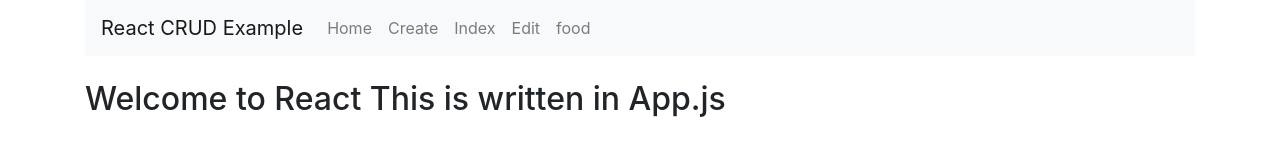
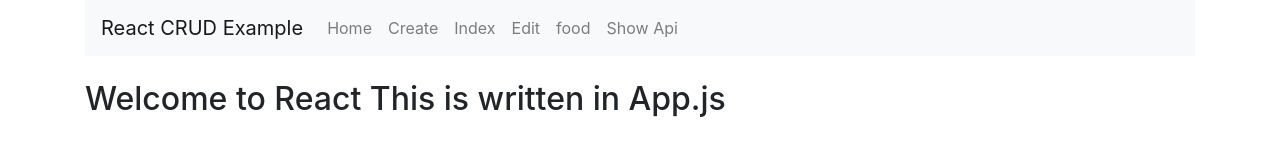
Before and after one commit to POOJAKGUPTA/react-crud, a React (Create React App) app: page /create in a window 1280 px wide. Shown: the top 160 px of the page. Built offline with nearby package versions, Linux system fonts and the light colour scheme.

Commit message:
new api show

```diff
--- a/src/App.js
+++ b/src/App.js
@@ -8,6 +8,8 @@ import Create from './view/create.component';
 import Edit from './view/edit.component';
 import Index from './view/index.component';
 import Food from './foodblog';
+import Showapi from './show_api';
+
 
 class App extends Component {
   render() {
@@ -33,6 +35,9 @@ class App extends Component {
                 <li className="nav-item">
                   <Link to={'/food'} className="nav-link">food</Link>
                 </li>
+                 <li className="nav-item">
+                  <Link to={'/shw_api'} className="nav-link">Show Api</Link>
+                </li>
               </ul>
             </div>
           </nav> <br/>
@@ -42,6 +47,8 @@ class App extends Component {
               <Route path='/edit/:id' component={ Edit } />
               <Route path='/index' component={ Index } />
               <Route path='/food' component={ Food } />
+              <Route path='/shw_api' component={ Showapi } />
+
           </Switch>
         </div>
       </Router>
--- a/src/view/create.component.js
+++ b/src/view/create.component.js
@@ -4,7 +4,7 @@ class Create extends Component {
   constructor(props){
     super(props)
       this.state = {
-        name: '',
+        userId: '',
         title: '',
         body:  ''
     }
--- a/src/view/index.component.js
+++ b/src/view/index.component.js
@@ -22,14 +22,16 @@ var poo = ""
     	} else {
     		poo = (<div>
     			<table>
+            <tbody>
     			<tr><th>Title</th><th>First name</th><th>Last name</th><th>Gender</th></tr>
     			<tr>
               <td>{this.state.person.name.title}</td>
               <td>{this.state.person.name.first}</td>
               <td>{this.state.person.name.last}</td>
               <td>{this.state.person.gender}</td>
-              </tr>
-              </table>
+          </tr>
+          </tbody>
+            </table>
             </div>)
     	}
         return (
```
